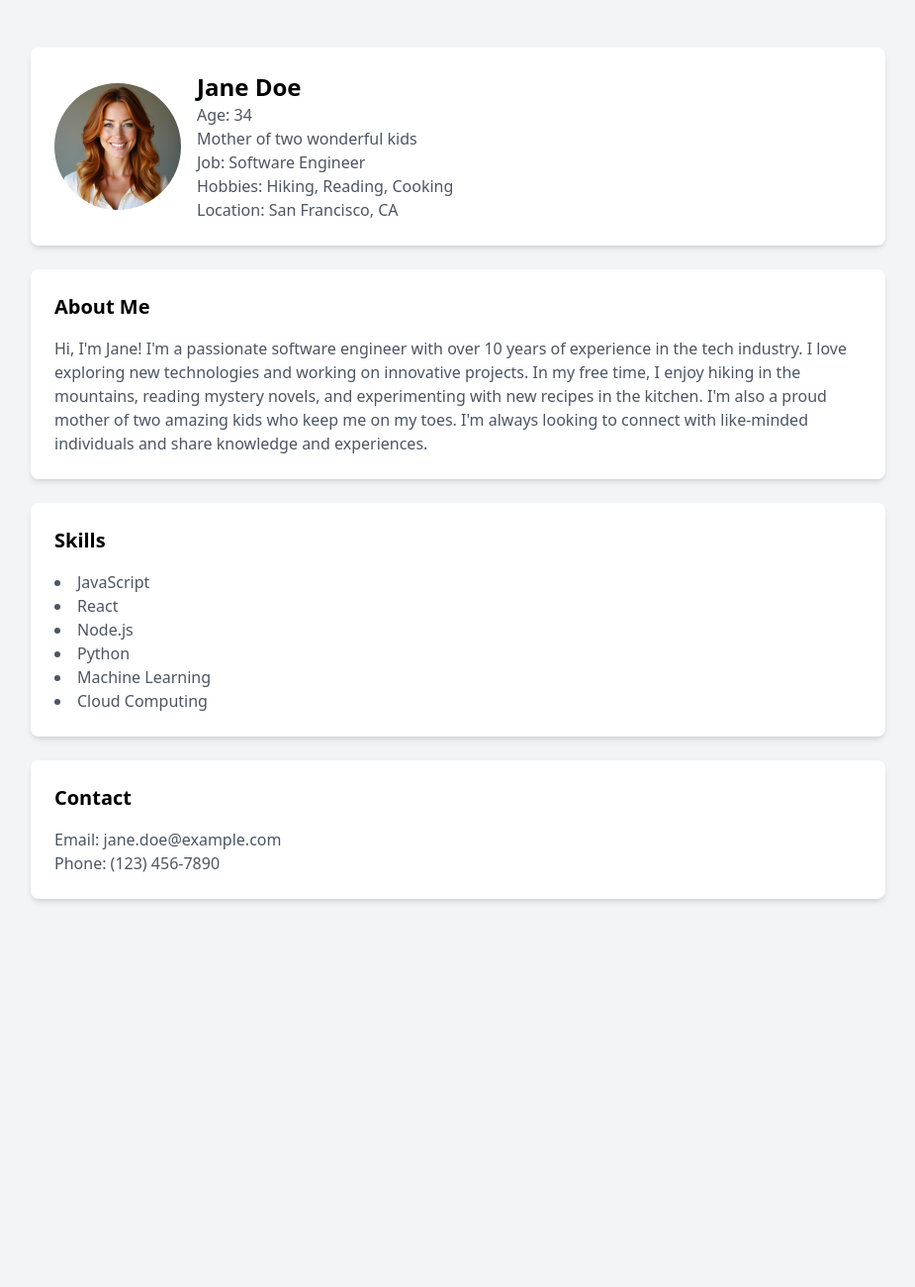
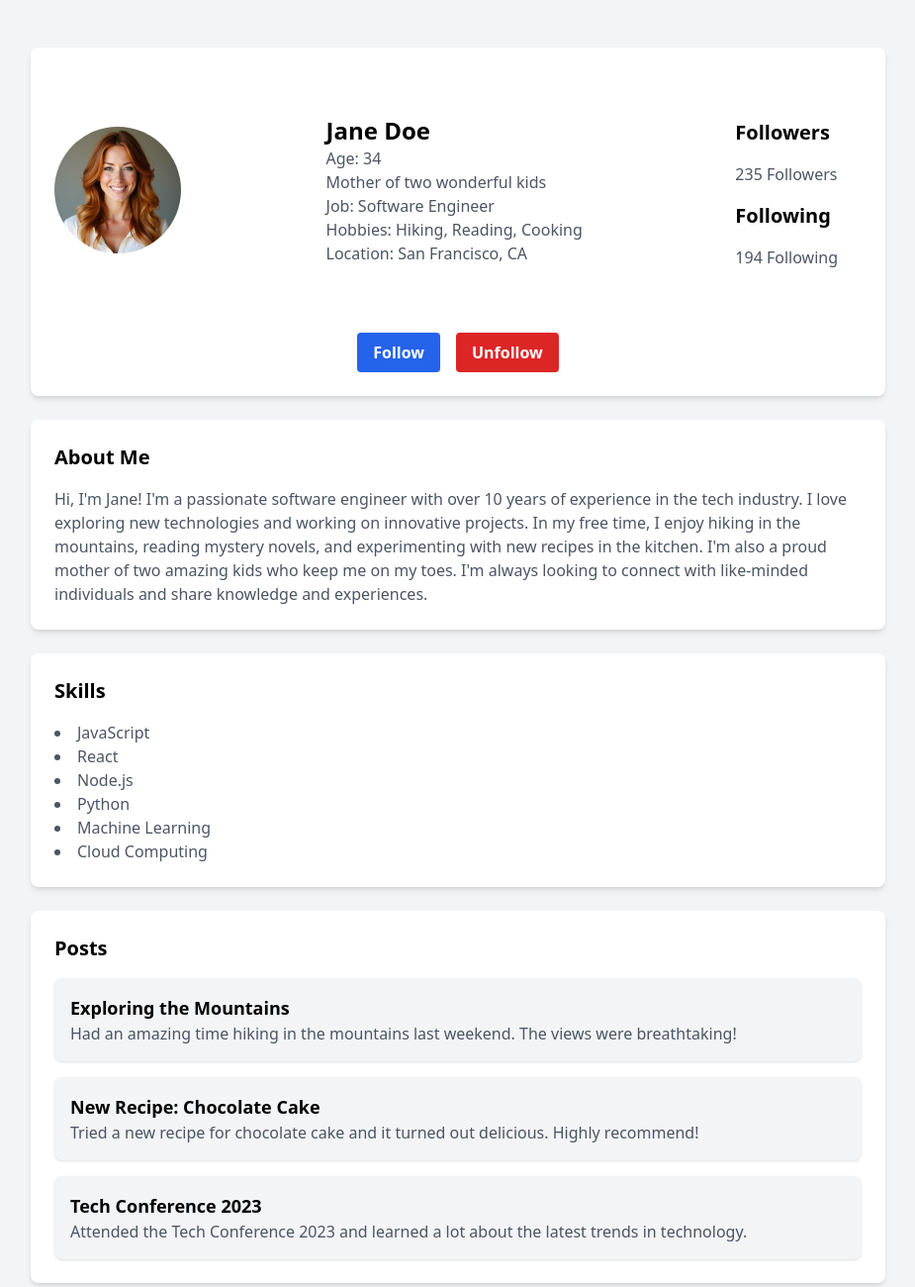
Before and after one commit to MiaTexnes/connectsphere, a website: page profile/index.html in a window 1280 px wide. Shown: the part 120-1420 px from the top of the page at 99% size, without its empty margins (177-1102 px from the left). Before the commit the page ends 1044 px from the top, so only its background shows below. Drawn offline with Linux system fonts and the light colour scheme.

Commit message:
headings, favicon from js etc

```diff
--- a/profile/index.html
+++ b/profile/index.html
@@ -86,7 +86,7 @@
 
     <main class="w-full p-4 mt-16 container max-w-4xl">
       <section class="bg-white p-6 rounded-lg shadow-md">
-        <div class="flex flex-col md:flex-row items-center">
+        <div class="flex flex-col md:flex-row items-center justify-between">
           <img
             src="/images/mary.jpeg"
             alt="Profile Picture"
@@ -100,11 +100,30 @@
             <p class="text-gray-600">Hobbies: Hiking, Reading, Cooking</p>
             <p class="text-gray-600">Location: San Francisco, CA</p>
           </div>
+          <div class="bg-white p-6 mt-6">
+            <h2 class="text-xl font-bold mb-4">Followers</h2>
+            <p class="text-gray-600 mb-4">235 Followers</p>
+            <h2 class="text-xl font-bold mb-4">Following</h2>
+            <p class="text-gray-600 mb-4">194 Following</p>
+          </div>
+        </div>
+        <div class="flex justify-center mt-6 space-x-4">
+          <button
+            type="button"
+            class="bg-blue-600 hover:bg-blue-500 text-white font-bold py-2 px-4 rounded focus:outline-none"
+          >
+            Follow
+          </button>
+          <button
+            type="button"
+            class="bg-red-600 hover:bg-red-500 text-white font-bold py-2 px-4 rounded focus:outline-none"
+          >
+            Unfollow
+          </button>
         </div>
       </section>
-
       <section class="bg-white p-6 rounded-lg shadow-md mt-6">
-        <h2 class="text-xl font-bold mb-4">About Me</h2>
+        <h3 class="text-xl font-bold mb-4">About Me</h3>
         <p class="text-gray-600">
           Hi, I'm Jane! I'm a passionate software engineer with over 10 years of
           experience in the tech industry. I love exploring new technologies and
@@ -115,7 +134,6 @@
           individuals and share knowledge and experiences.
         </p>
       </section>
-
       <section class="bg-white p-6 rounded-lg shadow-md mt-6">
         <h3 class="text-xl font-bold mb-4">Skills</h3>
         <ul class="list-disc list-inside text-gray-600">
@@ -129,9 +147,31 @@
       </section>
 
       <section class="bg-white p-6 rounded-lg shadow-md mt-6">
-        <h3 class="text-xl font-bold mb-4">Contact</h3>
-        <p class="text-gray-600">Email: jane.doe@example.com</p>
-        <p class="text-gray-600">Phone: (123) 456-7890</p>
+        <h3 class="text-xl font-bold mb-4">Posts</h3>
+        <div class="space-y-4">
+          <div class="p-4 bg-gray-100 rounded-lg shadow">
+            <h4 class="text-lg font-bold">Exploring the Mountains</h4>
+            <p class="text-gray-600">
+              Had an amazing time hiking in the mountains last weekend. The
+              views were breathtaking!
+            </p>
+          </div>
+          <div class="p-4 bg-gray-100 rounded-lg shadow">
+            <h4 class="text-lg font-bold">New Recipe: Chocolate Cake</h4>
+            <p class="text-gray-600">
+              Tried a new recipe for chocolate cake and it turned out delicious.
+              Highly recommend!
+            </p>
+          </div>
+          <div class="p-4 bg-gray-100 rounded-lg shadow">
+            <h4 class="text-lg font-bold">Tech Conference 2023</h4>
+            <p class="text-gray-600">
+              Attended the Tech Conference 2023 and learned a lot about the
+              latest trends in technology.
+            </p>
+          </div>
+          <!-- Add more posts as needed -->
+        </div>
       </section>
     </main>
   </body>
```
Also changed, not shown: index.html (+2 -3 lines), css/style.css.
